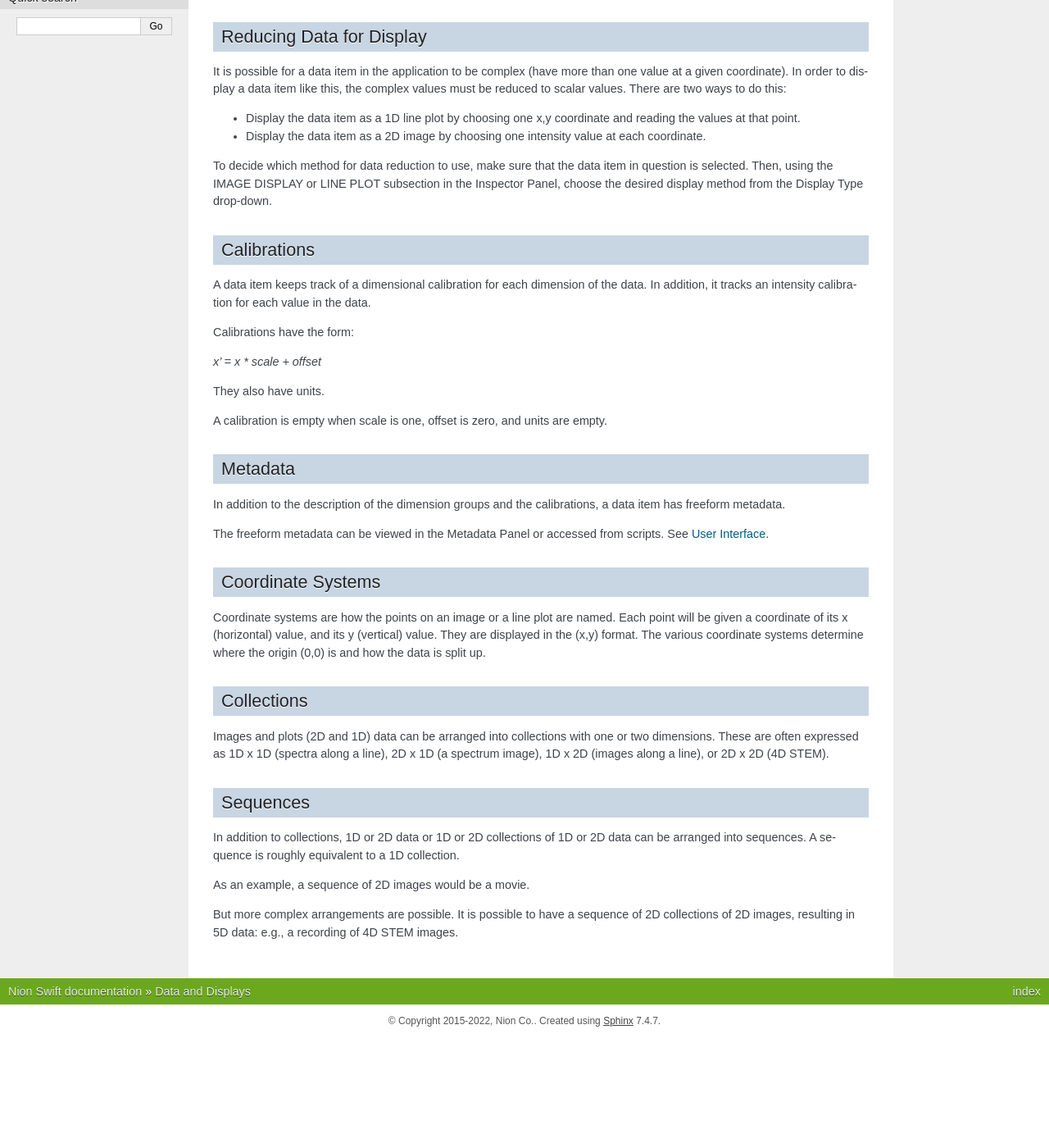
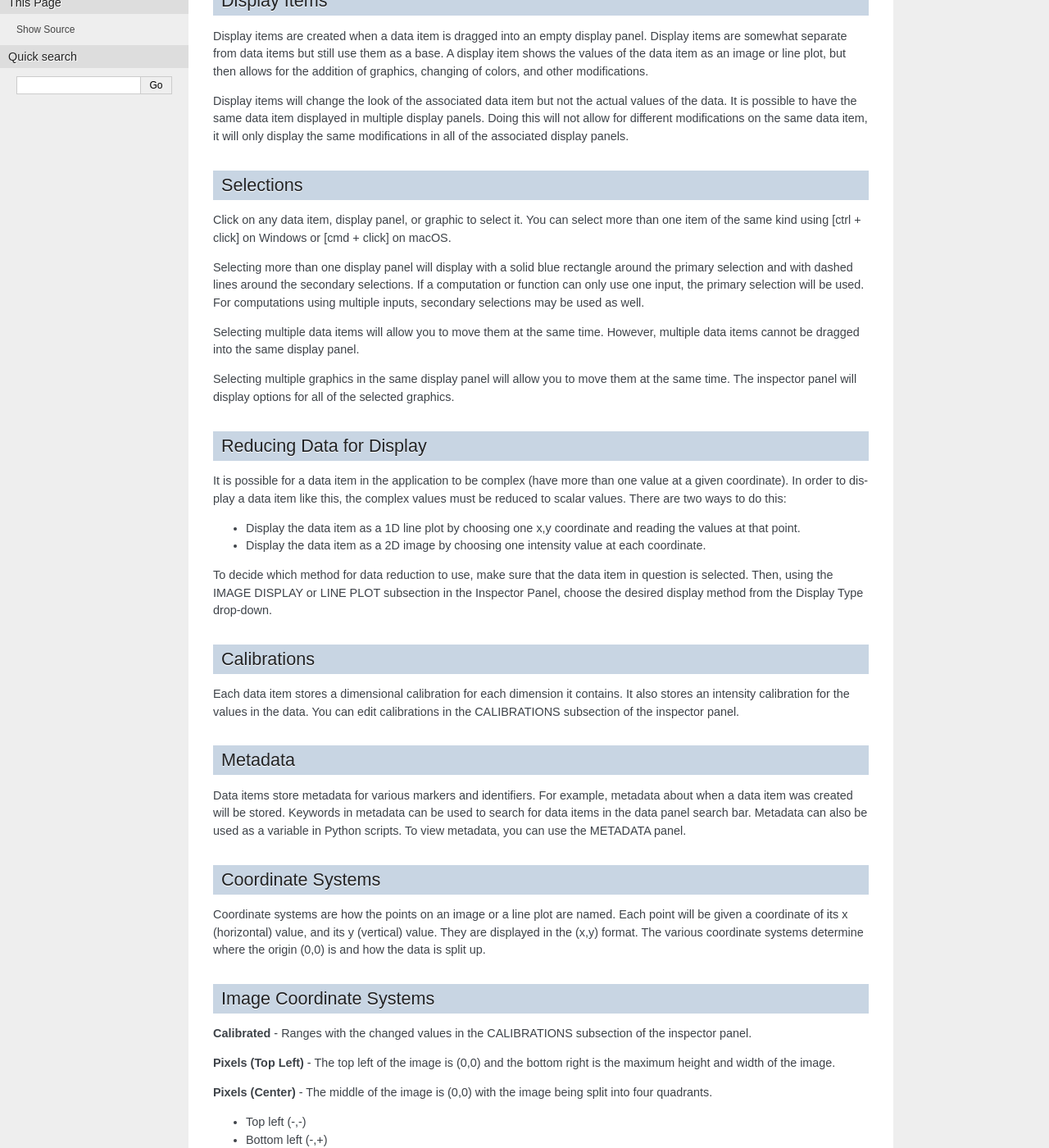
Before and after one commit to nion-software/nionswift, a Sphinx documentation site: the page built from docs/data.rst, in a window 1280 px wide and 1400 px high, scrolled down 438 px. Shown: the whole window at 82% size. Built offline with Sphinx 7.4.7, drawn with Linux system fonts in a browser that asks for light colours; before the commit the page ends 1703 px from its top, so only the background shows below that; some of the changed text lies outside the part shown.

Commit message:
New Sections/Merged Sections

```diff
--- a/docs/data.rst
+++ b/docs/data.rst
@@ -7,11 +7,27 @@ Data items are a piece of data that contains all values and numerical informatio
 
 All data items in a project can be found in the data panel given that the “All” collection is selected in the COLLECTIONS PANEL. The “All” collection is selected by default.
 
+Data Items
+----------
+Data items are a piece of data that contains all values and numerical information for a certain file or instance of live data. They are comparable to files that you would have on your computer. Data items store data.
+
+All data items in a project can be found in the data panel given that the “All” collection is selected in the COLLECTIONS PANEL. The “All” collection is selected by default.
+
 Display Items
 -------------
 Display items are created when a data item is dragged into an empty display panel. Display items are somewhat separate from data items but still use them as a base. A display item shows the values of the data item as an image or line plot, but then allows for the addition of graphics, changing of colors, and other modifications.
 
 Display items will change the look of the associated data item but not the actual values of the data. It is possible to have the same data item displayed in multiple display panels. Doing this will not allow for different modifications on the same data item, it will only display the same modifications in all of the associated display panels.
+
+Selections
+----------
+Click on any data item, display panel, or graphic to select it. You can select more than one item of the same kind using [ctrl + click] on Windows or [cmd + click] on macOS.
+
+Selecting more than one display panel will display with a solid blue rectangle around the primary selection and with dashed lines around the secondary selections. If a computation or function can only use one input, the primary selection will be used. For computations using multiple inputs, secondary selections may be used as well.
+
+Selecting multiple data items will allow you to move them at the same time. However, multiple data items cannot be dragged into the same display panel.
+
+Selecting multiple graphics in the same display panel will allow you to move them at the same time. The inspector panel will display options for all of the selected graphics.
 
 Reducing Data for Display
 -------------------------
@@ -25,34 +41,52 @@ To decide which method for data reduction to use, make sure that the data item i
 
 Calibrations
 ------------
-A data item keeps track of a dimensional calibration for each dimension of the data. In addition, it tracks an intensity calibration for each value in the data.
-
-Calibrations have the form:
-
-`x' = x * scale + offset`
-
-They also have units.
-
-A calibration is empty when scale is one, offset is zero, and units are empty.
+Each data item stores a dimensional calibration for each dimension it contains. It also stores an intensity calibration for the values in the data. You can edit calibrations in the CALIBRATIONS subsection of the inspector panel.
 
 Metadata
 --------
-In addition to the description of the dimension groups and the calibrations, a data item has freeform metadata.
-
-The freeform metadata can be viewed in the Metadata Panel or accessed from scripts. See :ref:`user-interface`.
+Data items store metadata for various markers and identifiers. For example, metadata about when a data item was created will be stored. Keywords in metadata can be used to search for data items in the data panel search bar. Metadata can also be used as a variable in Python scripts. To view metadata, you can use the METADATA panel.
 
 Coordinate Systems
 ------------------
 Coordinate systems are how the points on an image or a line plot are named. Each point will be given a coordinate of its x (horizontal) value, and its y (vertical) value. They are displayed in the (x,y) format. The various coordinate systems determine where the origin (0,0) is and how the data is split up.
 
+Image Coordinate Systems
+------------------------
+**Calibrated** - Ranges with the changed values in the CALIBRATIONS subsection of the inspector panel.
+
+**Pixels (Top Left)** - The top left of the image is (0,0) and the bottom right is the maximum height and width of the image.
+
+**Pixels (Center)** - The middle of the image is (0,0) with the image being split into four quadrants.
+
+* Top left (-,-)
+* Bottom left (-,+)
+* Bottom right (+,+)
+* Top right (+,-)
+
+**Fractional (Top Left)** - The top left of the image is (0,0) and the bottom right is (1,1). Values in between will be displayed as decimal fractions like (0.5,0.5).
+
+**Fractional (Center)** - The middle of the image is (0,0) with the image being split into four quadrants. Values in between will be listed as decimal fractions like (0.5,0.5).
+
+* Top left (-1,-1)
+* Bottom left (-1,+1)
+* Bottom right (+1,+1)
+* Top right (+1,-1)
+
+Line Plot Coordinate systems
+----------------------------
+Changing the coordinate system for a line plot will only change the values on the x axis. The y axis and values will remain the same.
+
+**Calibrated** - Ranges with the changed values in the CALIBRATIONS subsection of the inspector panel.
+
+**Pixels (Top Left)** - The x axis increases to the right from 0 to the maximum value of the data.
+
+**Pixels (Center)** - The middle of the x axis is 0 with negative x values to the left and positive x values to the right.
+
+**Fractional (Top Left)** - The x axis increases to the right from 0 to 1. X values in between will be displayed as a decimal fraction like 0.5.
+
+**Fractional (Center)** - The middle of the x axis is 0 with negative 1 to the far left and positive 1 to the far right. X values in between will be displayed as a decimal fraction like 0.5.
+
 Collections
 -----------
-Images and plots (2D and 1D) data can be arranged into collections with one or two dimensions. These are often expressed as 1D x 1D (spectra along a line), 2D x 1D (a spectrum image), 1D x 2D (images along a line), or 2D x 2D (4D STEM).
-
-Sequences
----------
-In addition to collections, 1D or 2D data or 1D or 2D collections of 1D or 2D data can be arranged into sequences. A sequence is roughly equivalent to a 1D collection.
-
-As an example, a sequence of 2D images would be a movie.
-
-But more complex arrangements are possible. It is possible to have a sequence of 2D collections of 2D images, resulting in 5D data: e.g., a recording of 4D STEM images.
+Sometimes a data item can have multiple 'instances' of data in sequence. For example, data gathered from a microscope over time might contain multiple images. Usually, we think of many images in sequence as a movie. Nion Swift can work with differently-dimensional data. Multi-dimensional data items are referred to as “collections” if they contain 1 or 2 dimensions and as “sequences” if they are higher-dimensional. This is not to be confused with the COLLECTIONS PANEL which serves the function of organizing data items into separate folders. The terms "collection" and "sequence" are not typical in reference to this. More common terms are "navigation" and "signal."
```
